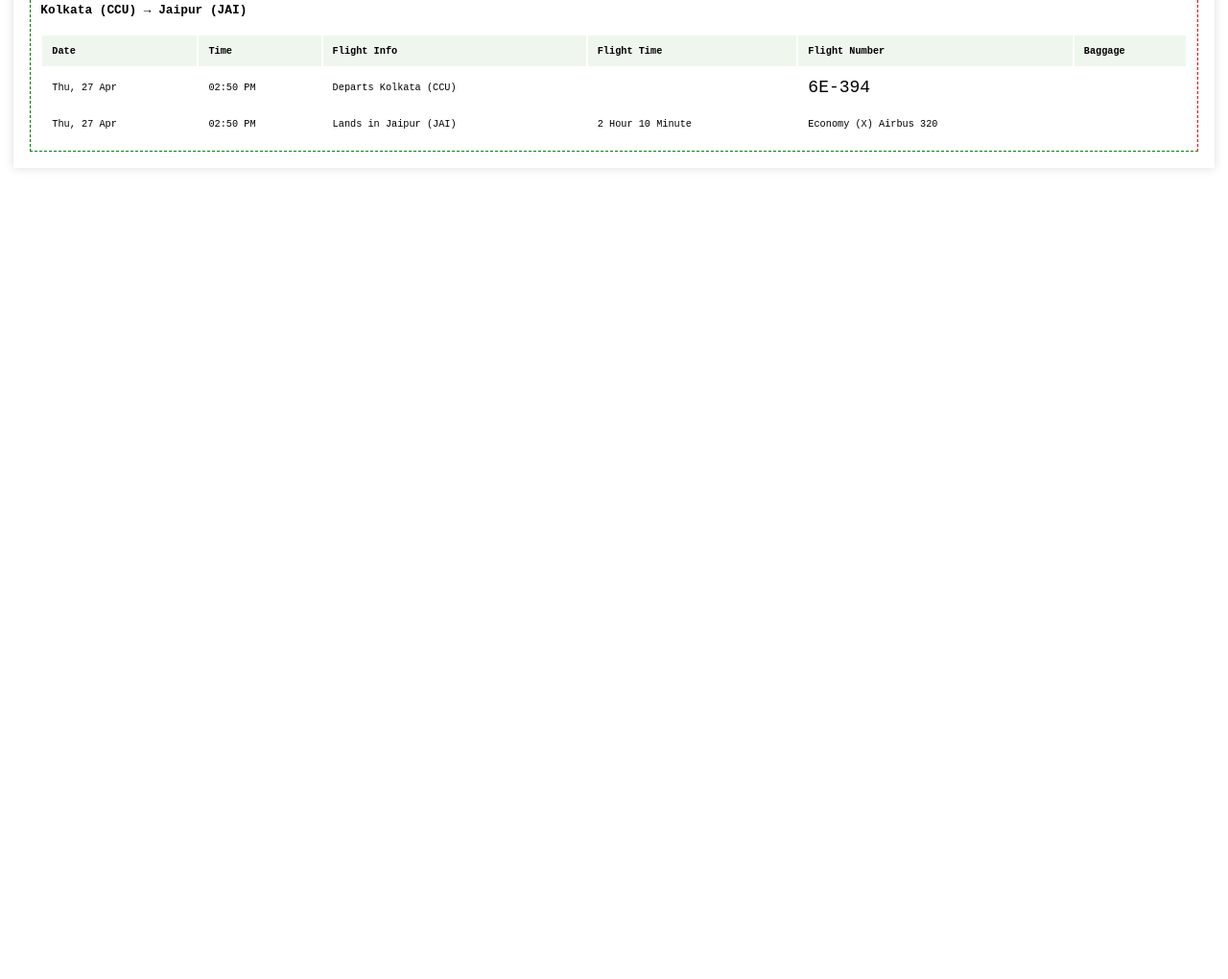
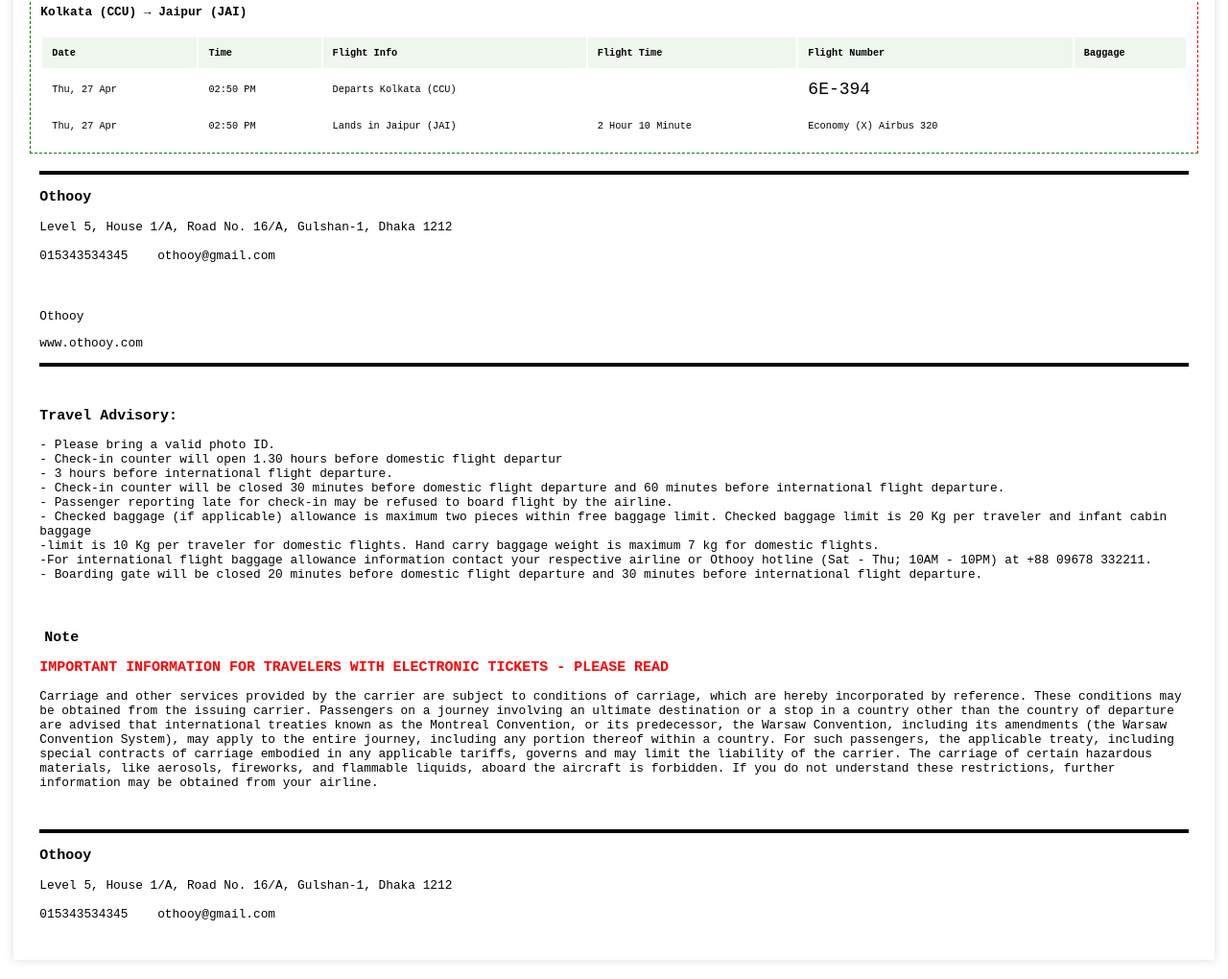
Before and after one commit to champmahfuz/Table-E-Ticket, a plain HTML site: page index.html in a window 1280 px wide. Shown: the part 616-1636 px from the top of the page at 96% size. Before the commit the page ends 811 px from the top, so only its background shows below. Drawn offline with Linux system fonts and the light colour scheme.

Commit message:
added footer

```diff
--- a/index.html
+++ b/index.html
@@ -18,6 +18,10 @@
 
       .logo {
         margin-top: 10px;
+      }
+
+      hr {
+        border: 2px solid black;
       }
     </style>
   </head>
@@ -170,6 +174,93 @@
           </table>
         </td>
       </tr>
+      <tr>
+        <td style="height: 30px">
+          <hr />
+          <p style="font-size: 15px; font-weight: bolder">Othooy</p>
+          <p>
+            Level 5, House 1/A, Road No. 16/A, Gulshan-1, Dhaka 1212
+            <br /><br />
+            015343534345 &nbsp;&nbsp; othooy@gmail.com
+          </p>
+        </td>
+      </tr>
+
+      <tr>
+        <td style="height: 30px">
+          <p>Othooy</p>
+          <p>www.othooy.com</p>
+          <hr />
+        </td>
+      </tr>
+
+      <tr>
+        <td>
+          <h3>Travel Advisory:</h3>
+          <p>
+            - Please bring a valid photo ID.<br />
+            - Check-in counter will open 1.30 hours before domestic flight
+            departur
+            <br />
+            - 3 hours before international flight departure. <br />
+            - Check-in counter will be closed 30 minutes before domestic flight
+            departure and 60 minutes before international flight departure.
+            <br />
+            - Passenger reporting late for check-in may be refused to board
+            flight by the airline. <br />
+            - Checked baggage (if applicable) allowance is maximum two pieces
+            within free baggage limit. Checked baggage limit is 20 Kg per
+            traveler and infant cabin baggage <br />
+            -limit is 10 Kg per traveler for domestic flights. Hand carry
+            baggage weight is maximum 7 kg for domestic flights. <br />
+            -For international flight baggage allowance information contact your
+            respective airline or Othooy hotline (Sat - Thu; 10AM - 10PM) at +88
+            09678 332211.
+            <br />
+            - Boarding gate will be closed 20 minutes before domestic flight
+            departure and 30 minutes before international flight departure.
+          </p>
+        </td>
+      </tr>
+
+      <tr>
+        <td>
+          <h3 style="margin-left: 5px">Note</h3>
+          <h3 style="color: red">
+            IMPORTANT INFORMATION FOR TRAVELERS WITH ELECTRONIC TICKETS - PLEASE
+            READ
+          </h3>
+          <p>
+            Carriage and other services provided by the carrier are subject to
+            conditions of carriage, which are hereby incorporated by reference.
+            These conditions may be obtained from the issuing carrier.
+            Passengers on a journey involving an ultimate destination or a stop
+            in a country other than the country of departure are advised that
+            international treaties known as the Montreal Convention, or its
+            predecessor, the Warsaw Convention, including its amendments (the
+            Warsaw Convention System), may apply to the entire journey,
+            including any portion thereof within a country. For such passengers,
+            the applicable treaty, including special contracts of carriage
+            embodied in any applicable tariffs, governs and may limit the
+            liability of the carrier. The carriage of certain hazardous
+            materials, like aerosols, fireworks, and flammable liquids, aboard
+            the aircraft is forbidden. If you do not understand these
+            restrictions, further information may be obtained from your airline.
+          </p>
+        </td>
+      </tr>
+
+      <tr>
+        <td style="height: 30px">
+          <hr />
+          <p style="font-size: 15px; font-weight: bolder">Othooy</p>
+          <p>
+            Level 5, House 1/A, Road No. 16/A, Gulshan-1, Dhaka 1212
+            <br /><br />
+            015343534345 &nbsp;&nbsp; othooy@gmail.com
+          </p>
+        </td>
+      </tr>
     </table>
   </body>
 </html>
```
